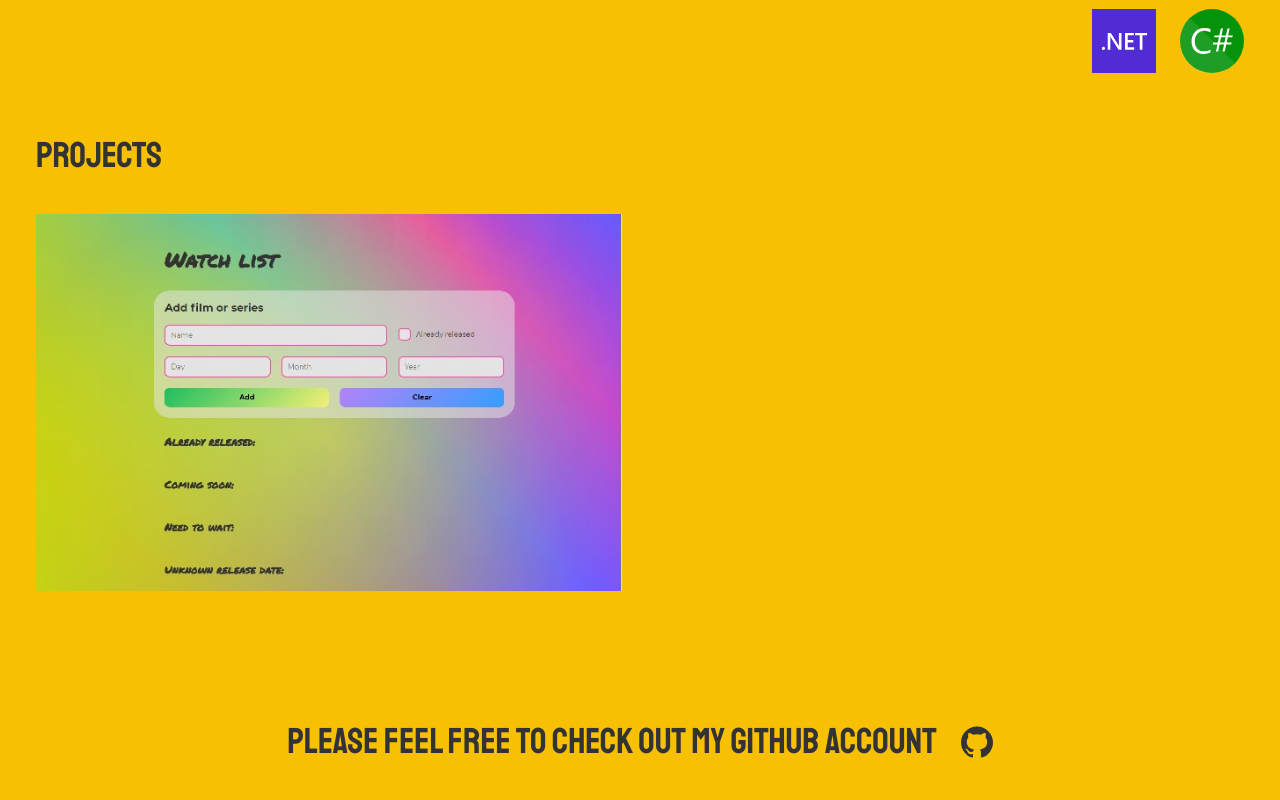
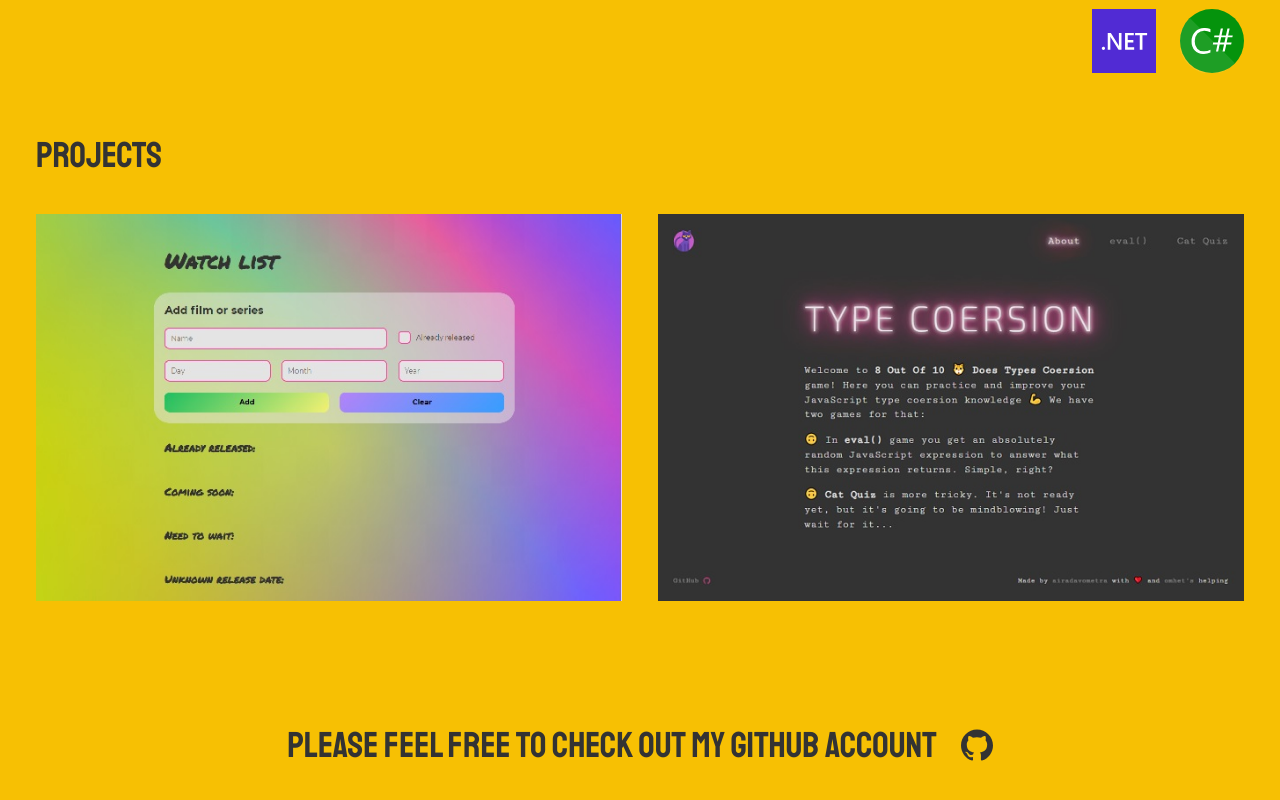
Before and after one commit to airadavometra/airadavometra-website, a React (Vite) app: page /portfolio in a window 1280 px wide. Shown: the part 923-1723 px from the top of the page. Built offline with nearby package versions, Linux system fonts and the light colour scheme.

Commit message:
add new project - types coersion game

```diff
--- a/src/components/ProjectItem/ProjectItem.module.scss
+++ b/src/components/ProjectItem/ProjectItem.module.scss
@@ -21,6 +21,7 @@
 }
 .projectPreviewImg {
   width: 100%;
+  height: 100%;
 }
 .text {
   width: calc(100% - clamp(48px, 20vw, 250px) / 2);
--- a/src/pages/PortfolioPage/PortfolioPage.tsx
+++ b/src/pages/PortfolioPage/PortfolioPage.tsx
@@ -19,6 +19,7 @@ import { ExperienceInfo, ExperienceList } from '../../components/ExperienceList/
 import { ProjectList } from '../../components/ProjectList/ProjectList';
 import { ProjectInfo } from '../../components/ProjectItem/ProjectItem';
 import watchList from '/projects/watchlist.jpg';
+import typesCoersion from '/projects/typesCoersion.jpg';
 
 const experienceInfoArray: ExperienceInfo[] = [
   {
@@ -87,6 +88,14 @@ const projectInfoArray: ProjectInfo[] = [
     projectLink: 'https://watch-list.vercel.app/',
     projectGithubLink: 'https://github.com/airadavometra/watch-list',
   },
+  {
+    projectName: 'JS Type Coersion Game',
+    projectDesc:
+      'Game to practice JS types coersion rules with absolutely random levels and neon design. You gonna love it!',
+    projectPic: typesCoersion,
+    projectLink: 'https://8-out-of-10-cats-does-types-coersion.vercel.app/',
+    projectGithubLink: 'https://github.com/airadavometra/8-out-of-10-cats-does-types-coersion',
+  },
 ];
 
 export const PortfolioPage: FunctionComponent = () => {
```
Also changed, not shown: public/projects/typesCoersion.jpg (added).
